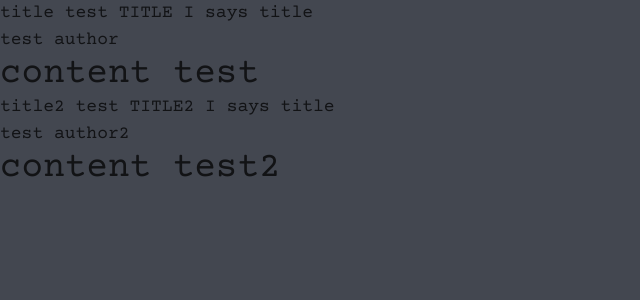
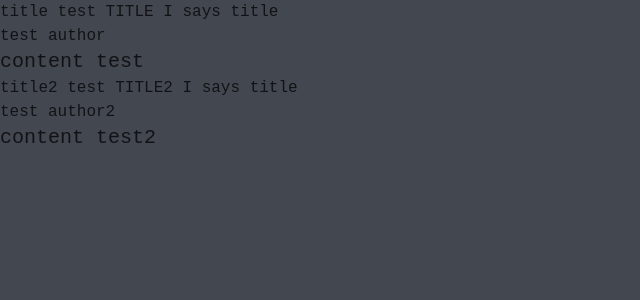
Before and after one commit to Ryanwfile/meeting-jokes, a Next.js app: page /components/Quotes in a window 1280 px wide. Shown: the top 300 px of the page, without its empty margins (0-640 px from the left). Built offline with nearby package versions, Linux system fonts and the light colour scheme.

Commit message:
isActive added to joke

```diff
--- a/src/app/components/Joke/page.tsx
+++ b/src/app/components/Joke/page.tsx
@@ -5,7 +5,7 @@ export default function JokeComponent(joke: Joke) {
   className="animate-pulse delay-10000 duration-1000 transform-gpu">
     <h1>{joke.title}</h1>
     <h2>{joke.author}</h2>
-    <h3 className="text-4xl">{joke.content}</h3>
+    <h3 className="text-xl">{joke.content}</h3>
     <h4>{joke.isSafeForWork}</h4>
   </div>
 }
--- a/src/app/components/Jokes/page.tsx
+++ b/src/app/components/Jokes/page.tsx
@@ -9,6 +9,7 @@ const URL = 'http://localhost:8080/api/v1/jokes';
 export default function Jokes() {
   const [jokes, setJokes] = useState([]);
   const [isLoading, setLoading] = useState(false);
+
 
   useEffect(
     function () {
@@ -39,14 +40,29 @@ export default function Jokes() {
     // return function () {
     //   controller.abort();
     // }
-    }, [])
+    }, []);
 
-    return <>
+    useEffect(function() {
+      setInterval(function() {
+
+      }, 5000)
+    })
+
+    if(jokes && jokes.length > 0){
+      return <>
       {jokes && jokes.length > 0 && jokes.map((joke: Joke) =>
       <div key={joke.jokeId}>
         <JokeComponent jokeId={joke.jokeId} author={joke.author} title={joke.title} content={joke.content} isSafeForWork={joke.isSafeForWork}/>
       </div>)}
     </>
+    }
+    else {
+      return <>
+        Error occurred no data, what did you do?
+      </>
+    }
+
+
 
 
 
--- a/src/app/components/Quotes/page.tsx
+++ b/src/app/components/Quotes/page.tsx
@@ -9,12 +9,14 @@
 // }
 import styles from "./styles.module.scss";
 import JokeComponent from "../Joke/page";
+
 const DUMMY_JOKE = {
   jokeId: '1',
   title: 'title test TITLE I says title',
   content: 'content test',
   author: 'test author',
-  isSafeForWork: false
+  isSafeForWork: false,
+  isActive: false
 }
 
 const DUMMY_JOKE2 = {
@@ -22,13 +24,14 @@ const DUMMY_JOKE2 = {
   title: 'title2 test TITLE2 I says title',
   content: 'content test2',
   author: 'test author2',
-  isSafeForWork: false
+  isSafeForWork: false,
+  isActive: false
 }
 // const DUMMY_ARR = ["I'm the first index", "Number 2", "Three here", "four is bored four years ago"]
 const DUMMY_ARR = [DUMMY_JOKE, DUMMY_JOKE2]
 
 export default function Quotes() {
-  return <div className={styles.elementToFadeInAndOut}>
+  return <div>
     {DUMMY_ARR.map((joke) => <JokeComponent
     jokeId={joke.jokeId}
     title={joke.title}
--- a/src/app/page.tsx
+++ b/src/app/page.tsx
@@ -36,8 +36,8 @@ export default function Home() {
         </nav>
         <div className=" before:absolute before:h-[300px] before:w-full sm:before:w-[480px] before:-translate-x-1/2 before:rounded-full before:bg-gradient-radial before:from-white before:to-transparent before:blur-2xl before:content-[''] after:absolute after:-z-20 after:h-[180px] after:w-full sm:after:w-[240px] after:translate-x-1/3 after:bg-gradient-conic after:from-sky-200 after:via-blue-200 after:blur-2xl after:content-[''] before:dark:bg-gradient-to-br before:dark:from-transparent before:dark:to-blue-700 before:dark:opacity-10 after:dark:from-sky-900 after:dark:via-[#0141ff] after:dark:opacity-40 before:lg:h-[360px] z-[-1]">
           <div className="joke-container">
-            {/* <Quotes /> */}
-            <Jokes />
+            <Quotes />
+            {/* <Jokes /> */}
           </div>
         </div>
       </main>
--- a/src/types/types.ts
+++ b/src/types/types.ts
@@ -3,5 +3,6 @@ export interface Joke {
   title: string,
   content: string,
   author: string,
-  isSafeForWork: boolean
+  isSafeForWork: boolean,
+  isActive?: boolean
 }
```
